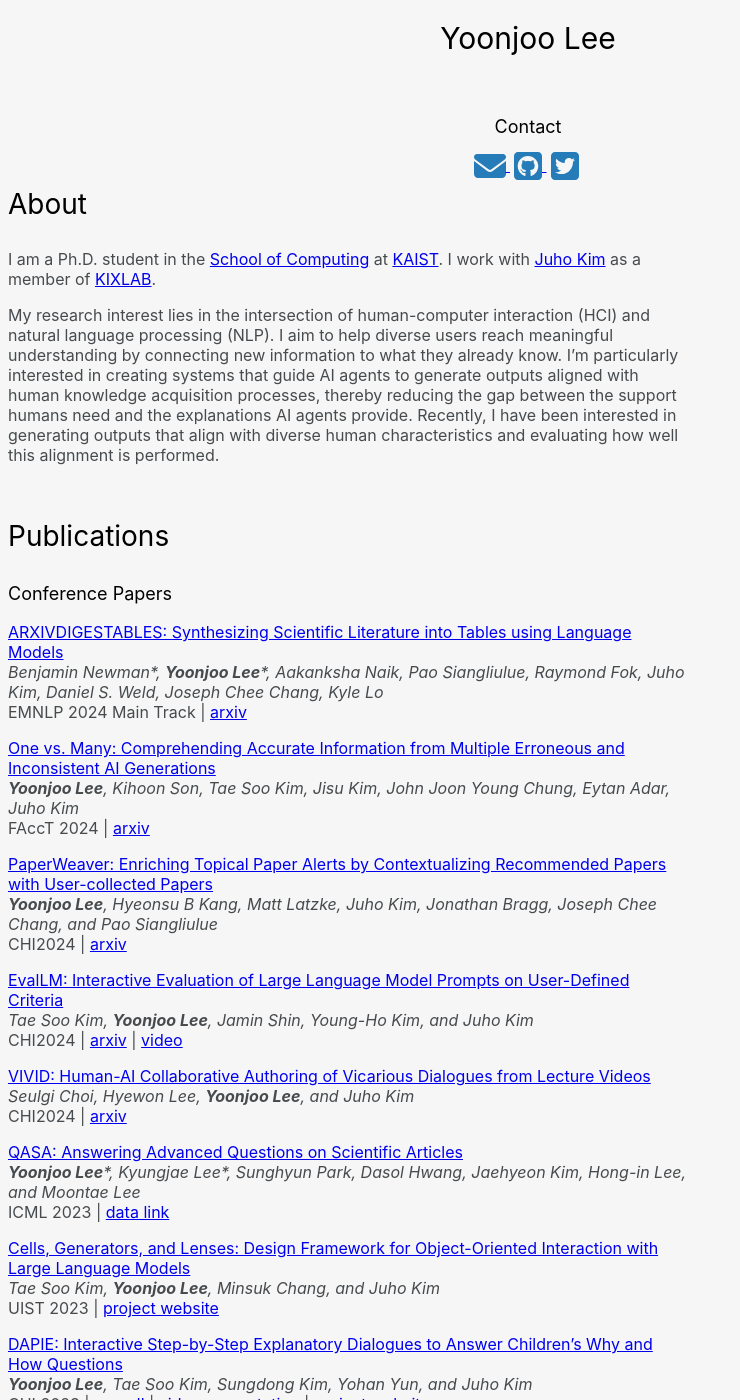
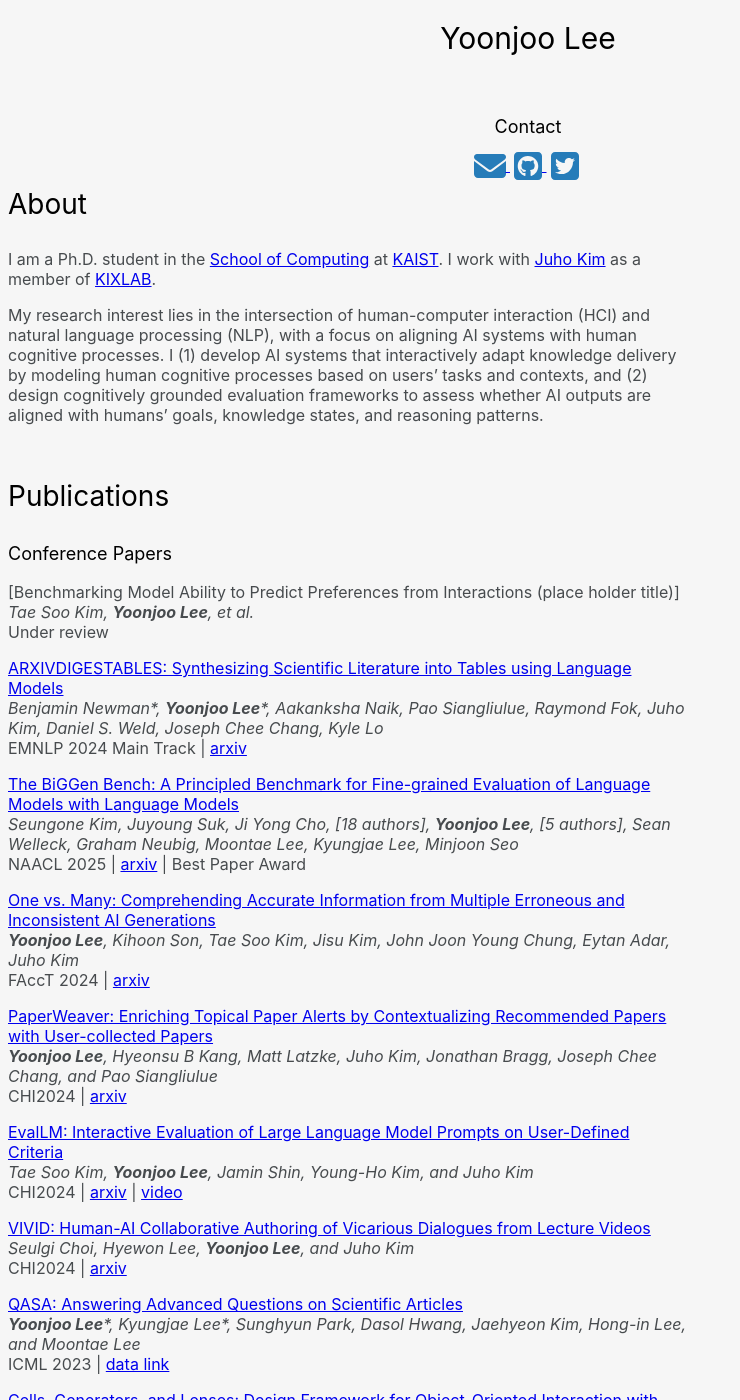
Before and after one commit to yjo2lee/yoonjoo.github.io, a Jekyll site: the page built from index.md, in a window 1280 px wide and 1400 px high. Shown: the whole window, without its empty margins (0-740 px from the left). Built offline with Jekyll 4.4.1, drawn with Linux system fonts in a browser that asks for light colours; a style sheet for code colours, icons or effects is not loaded; our own code applies the rules of GitHub Pages for plain Markdown files.

Commit message:
Update index.md

```diff
--- a/index.md
+++ b/index.md
@@ -6,15 +6,23 @@ layout: default
 
 I am a Ph.D. student in the [School of Computing](https://cs.kaist.ac.kr/){:target="_blank"} at [KAIST](https://www.kaist.ac.kr/){:target="_blank"}. I work with [Juho Kim](https://juhokim.com/){:target="_blank"} as a member of [KIXLAB](https://www.kixlab.org/){:target="_blank"}.
 
-My research interest lies in the intersection of human-computer interaction (HCI) and natural language processing (NLP). I aim to help diverse users reach meaningful understanding by connecting new information to what they already know. I’m particularly interested in creating systems that guide AI agents to generate outputs aligned with human knowledge acquisition processes, thereby reducing the gap between the support humans need and the explanations AI agents provide. Recently, I have been interested in generating outputs that align with diverse human characteristics and evaluating how well this alignment is performed.
+My research interest lies in the intersection of human-computer interaction (HCI) and natural language processing (NLP), with a focus on aligning AI systems with human cognitive processes. I (1) develop AI systems that interactively adapt knowledge delivery by modeling human cognitive processes based on users’ tasks and contexts, and (2) design cognitively grounded evaluation frameworks to assess whether AI outputs are aligned with humans’ goals, knowledge states, and reasoning patterns.
 
 ## Publications
 
 ### Conference Papers
 
+[Benchmarking Model Ability to Predict Preferences from Interactions (place holder title)]\
+_Tae Soo Kim, **Yoonjoo Lee**, et al._\
+Under review
+
 [ARXIVDIGESTABLES: Synthesizing Scientific Literature into Tables using Language Models](https://yoonjoolee.com/assets/papers/ARXIVDIGESTABLES_EMNLP_2024.pdf){:target="_blank"}\
 _Benjamin Newman\*, **Yoonjoo Lee**\*, Aakanksha Naik, Pao Siangliulue, Raymond Fok, Juho Kim, Daniel S. Weld, Joseph Chee Chang, Kyle Lo_\
 EMNLP 2024 Main Track | [arxiv](https://arxiv.org/pdf/2410.22360){:target="_blank"}
+
+[The BiGGen Bench: A Principled Benchmark for Fine-grained Evaluation of Language Models with Language Models](https://arxiv.org/pdf/2406.05761){:target="_blank"}\
+_Seungone Kim, Juyoung Suk, Ji Yong Cho, [18 authors], **Yoonjoo Lee**, [5 authors], Sean Welleck, Graham Neubig, Moontae Lee, Kyungjae Lee, Minjoon Seo_\
+NAACL 2025 | [arxiv](https://arxiv.org/pdf/2406.05761){:target="_blank"} | Best Paper Award
 
 [One vs. Many: Comprehending Accurate Information from Multiple Erroneous and Inconsistent AI Generations](https://arxiv.org/abs/2405.05581){:target="_blank"}\
 _**Yoonjoo Lee**, Kihoon Son, Tae Soo Kim, Jisu Kim, John Joon Young Chung, Eytan Adar, Juho Kim_\
```
